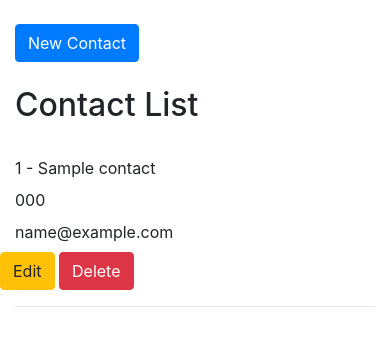
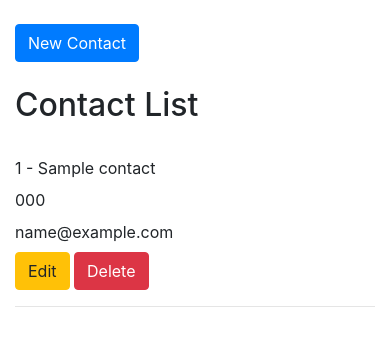
Before and after one commit to newtonneto/agenda, a Django app: template contatos/templates/contatos/index.html in a window 390 px wide. Shown: the top 346 px of the page. Run offline with Django 3.2, Linux system fonts and the light colour scheme; the template is opened without the code that fills it: most values are stand-ins (such as "Sample title", 1, 10 or a date in 2020); some libraries are stand-ins or nearby versions.

Commit message:
Responsividade

```diff
--- a/contatos/templates/contatos/index.html
+++ b/contatos/templates/contatos/index.html
@@ -4,7 +4,7 @@
     <head>
         <meta charset="utf-8">
         <link rel="stylesheet" href="https://stackpath.bootstrapcdn.com/bootstrap/4.5.2/css/bootstrap.min.css" integrity="sha384-JcKb8q3iqJ61gNV9KGb8thSsNjpSL0n8PARn9HuZOnIxN0hoP+VmmDGMN5t9UJ0Z" crossorigin="anonymous">
-        <!--link href="{% static 'css/main.css' %}" rel="stylesheet"-->
+        <link href="{% static 'css/main.css' %}" rel="stylesheet">
         <title>Contacts</title>
     </head>
     <body>
@@ -28,16 +28,16 @@
                 {% if contact_list %}
                 {% for contact in contact_list %}
                     <div class="row">
-                        <div class="col-sm">
+                        <div class="col-sm vsync">
                             <label>{{ forloop.counter }} - {{ contact.name }}</label>
                         </div>
-                        <div class="col-sm">
+                        <div class="col-sm vsync">
                             <label>{{ contact.phone }}</label>
                         </div>
-                        <div class="col-sm">
+                        <div class="col-sm vsync">
                             <label>{{ contact.email }}</label>
                         </div>
-                        <div class="col-">
+                        <div class="col-sm">
                             <a href="{% url 'contatos:edit_contact' forloop.counter0 %}" class="btn btn-warning">Edit</a>
                             <a href="{% url 'contatos:remove_contact' forloop.counter0 %}" class="btn btn-danger">Delete</a>
                         </div>
--- a/static/css/main.css
+++ b/static/css/main.css
@@ -1,9 +1,10 @@
-body {
-    width: 50%;
+/* @media only screen and (max-width: 765px) {
+    body {
+
+    }
+} */
+
+.vsync {
+    display: flex;
+    align-items: center;
 }
-
-@media only screen and (max-width: 765px) {
-    body {
-        width: 100%;
-    }
-}
```
Also changed, not shown: db.sqlite3.
